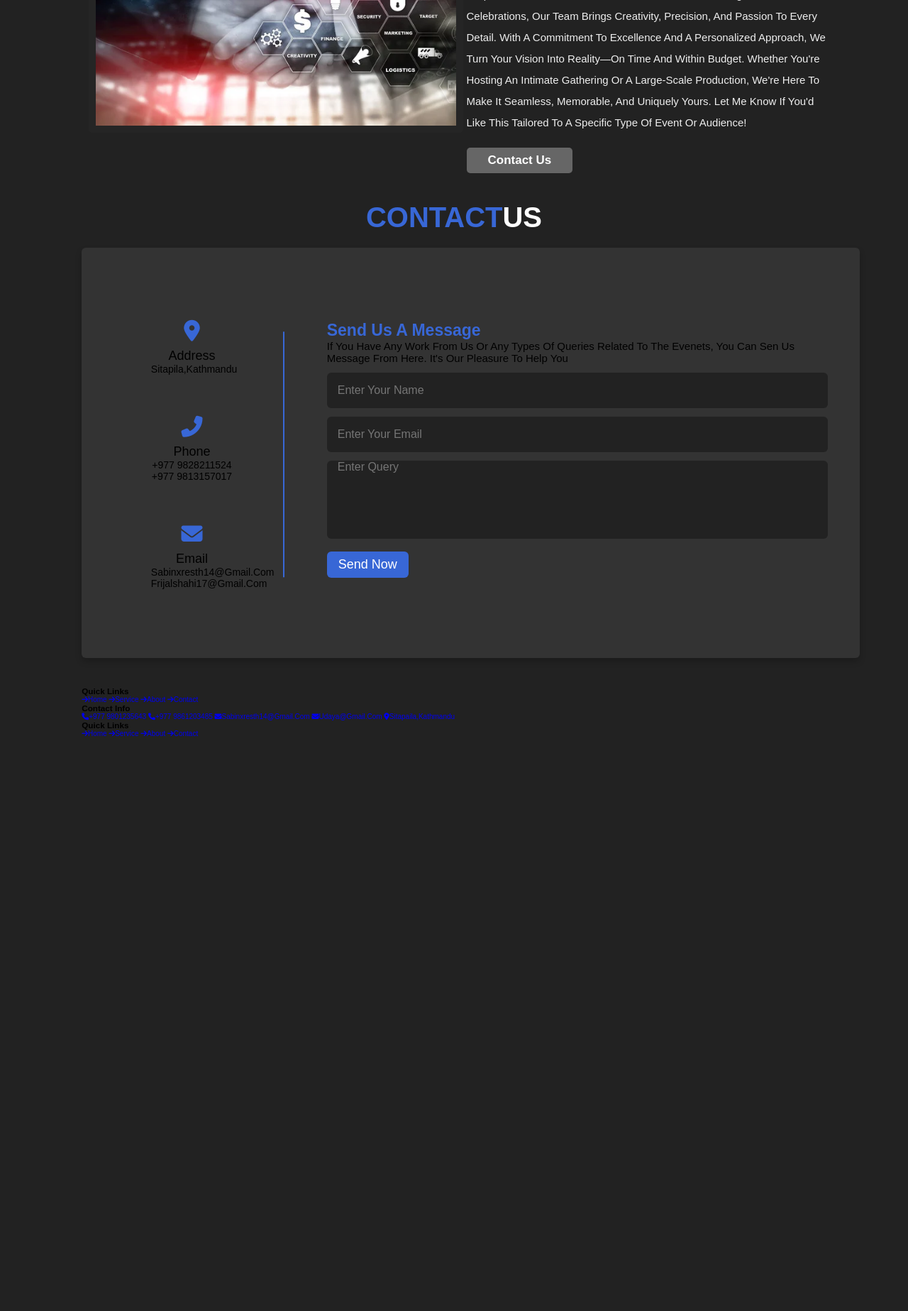
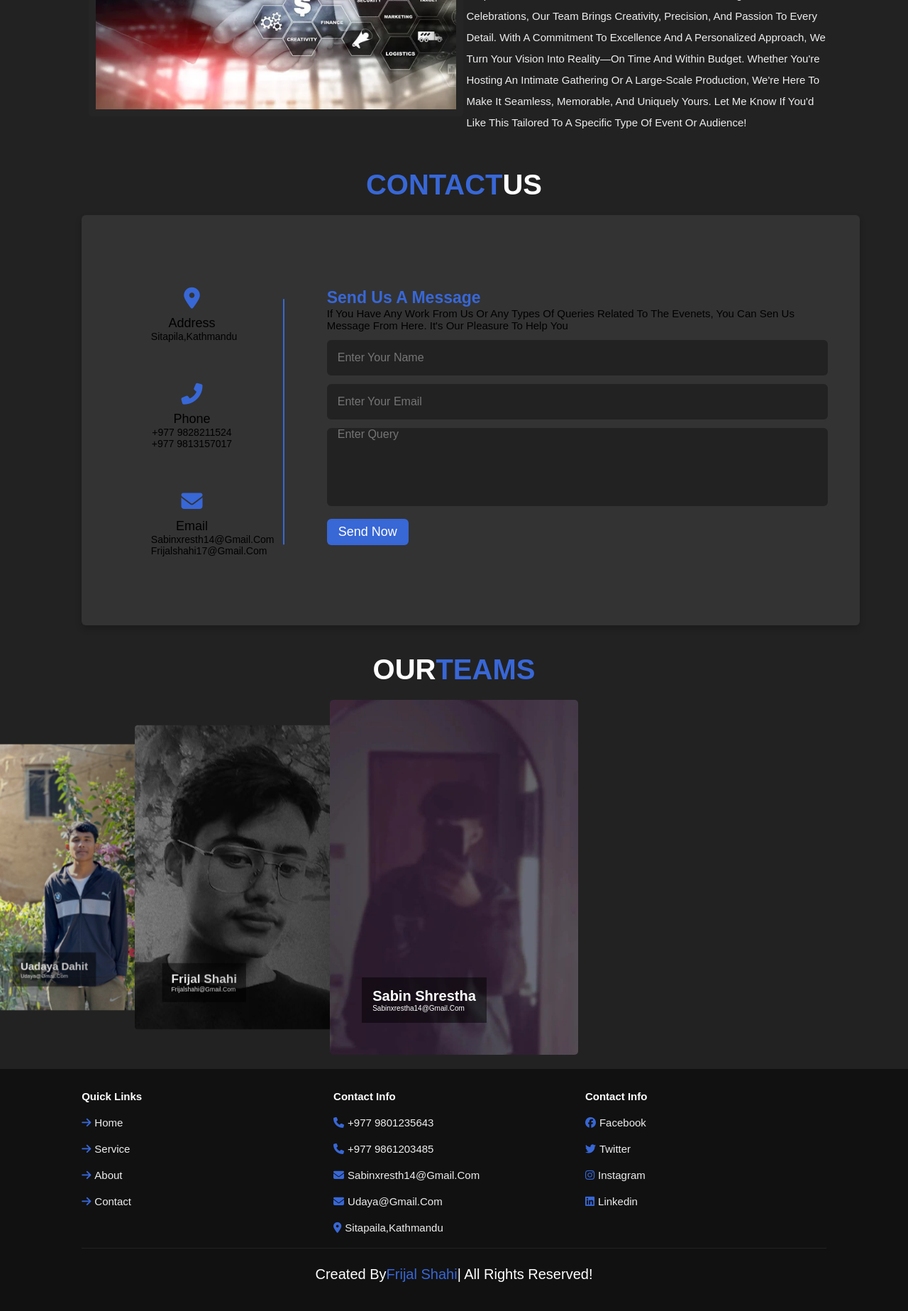
Before and after one commit to shreyancode/bernHack, a PHP site: page / in a window 1280 px wide; the page is wider, and only the part inside the window is pictured. Shown: the part 1763-3610 px from the top of that part at 71% size. Before the commit the page ends 2800 px from the top of that part, so only its background shows below. Run offline with PHP 8.4, Linux system fonts and the light colour scheme; some web fonts are replaced.

Commit message:
homepage change

```diff
--- a/homepage/index.html
+++ b/homepage/index.html
@@ -30,7 +30,7 @@
   <section class="home" id="home">
     <div class="content">
       <h3>its time to celebrate! the best <span>Event Organizers</span></h3>
-      <a href="#" class="btn">contact us</a>
+      <a href="#teams" class="btn">contact us</a>
     </div>
     <!--div ended-->
     <!--sliders-->
@@ -178,7 +178,6 @@
 
               Let me know if you'd like this tailored to a specific type of event or audience!
             </p>
-            <a href="#" class="btn">contact us</a>
           </div>
         </div>
       </section>
@@ -243,6 +242,45 @@
     </section>
     <!--contact section ends-->
 
+    <!--teams-->
+    <section class="teams" id="teams">
+      <h1 class="t4">our<span>teams</span></h1>
+      <!--sliders-->
+        <div class="swiper-container home-slider">
+          <div class="swiper-wrapper">
+            <div class="swiper-slide"><img src="shreyan.jpg" alt="">
+            <div class="swiper-text">
+              <h5>Shreyan Shrestha</h5>
+              <p>shresthashreyan5@gmail.com</p>
+            </div>
+            </div>
+            <!--2nd photo-->
+            <div class="swiper-slide"><img src="udaya.jpeg" alt="">
+            <div class="swiper-text">
+              <h5>Uadaya Dahit</h5>
+              <p>udaya@gmail.com</p>
+            </div>
+            </div>
+            <!--3rd photo-->
+            <div class="swiper-slide"><img src="frijal.jpeg" alt="">
+            <div class="swiper-text">
+              <h5>Frijal Shahi</h5>
+              <p>frijalshahi@gmail.com</p>
+            </div>
+            </div>
+            <!--fourthphoto-->
+            <div class="swiper-slide"><img src="sabin.jpeg" alt="">
+            <div class="swiper-text">
+              <h5>Sabin Shrestha</h5>
+              <p>sabinxrestha14@gmail.com</p>
+            </div>
+            </div>
+          </div>
+        </div>
+    </section>
+    <!--end team-->
+
+
 
     <!--footer start-->
     <section class="footer">
@@ -266,19 +304,19 @@
         </div>
         <!--3rd div-->
         <div class="box">
-          <h3>quick links</h3>
-          <a href="#"><i class="fas fa-arrow-right"></i>home</a>
-          <a href="#"><i class="fas fa-arrow-right"></i>service</a>
-          <a href="#"><i class="fas fa-arrow-right"></i>about</a>
-          <a href="#"><i class="fas fa-arrow-right"></i>contact</a>
+          <h3>contact info</h3>
+          <a href="#"><i class="fab fa-facebook"></i>facebook</a>
+          <a href="#"><i class="fab fa-twitter"></i>twitter</a>
+          <a href="#"><i class="fab fa-instagram"></i>instagram</a>
+          <a href="#"><i class="fab fa-linkedin"></i>linkedin</a>
         </div>
-
-
+        <!--container end-->
 
 
       </div>
+      <div class="credit">created by<span>Frijal Shahi</span>| all rights reserved!</div>
     </section>
-
+    <!--footerend-->
 
 
 
--- a/homepage/style.css
+++ b/homepage/style.css
@@ -333,10 +333,82 @@ section{
 .button input[type="button"]:hover{
   background-color: #111;
 }
+/*contact*/
 
+/*footer*/
+.footer{
+  background: #111;
+}
+.footer .box-container{
+   display: grid;
+   grid-template-columns: repeat(auto-fit, minmax(27rem,1fr));
+  gap: 1.5rem;
+}
+.footer .box-container .box h3{
+  font-size: 1.5rem;
+  padding: 1rem 0;
+  color: #fff;
 
+}
+.footer .box-container .box a{
+  display: block;
+  font-size: 1.5rem;
+  padding: 1rem 0;
+  color: #eee;
 
+}
+.footer .box-container .box a i{
+  padding-right: .5rem;
+  color: var(--main-color);
+}
+.footer .box-container .box a:hover i{
+  padding-right:1.5rem;
+  color: #fff;
+}
 
+.footer .credit{
+  text-align: center;
+  border-top: .1rem solid #222;
+  color: #fff;
+  padding: 2rem;
+  padding-top: 2.5rem;
+  margin-top: 1rem;
+  font-size: 2rem;
+}
+.footer .credit span{
+  color: var(--main-color);
+}
+
+/*our teams*/
+.t4{
+   text-align: center;
+  padding-bottom: 2rem;
+  color: #fff;
+  text-transform: uppercase;
+  font-size:  4rem;
+}
+
+.t4 span{
+  color: var(--main-color);
+  text-transform: uppercase;
+
+}
+/*slider*/
+.teams .home-slider .swiper-slide{
+  overflow: hidden;
+  border-radius: .5rem;
+  height: 50rem;
+  width: 35rem;
+}
+.teams .home-slider .swiper-slide img{
+  height: 100%;
+  width: 100%;
+  object-fit: cover;
+}
+.service .box-container .box:hover{
+  transform: scale(1.1);
+  cursor: pointer;
+}
 
 
 
```
Also changed, not shown: other parts of homepage/index.html (+14 -14 lines), other parts of homepage/style.css (+52 -4 lines), homepage/frijal.jpeg (added), homepage/sabin.jpeg (added), homepage/shreyan.jpg (added), homepage/udaya.jpeg (added).
